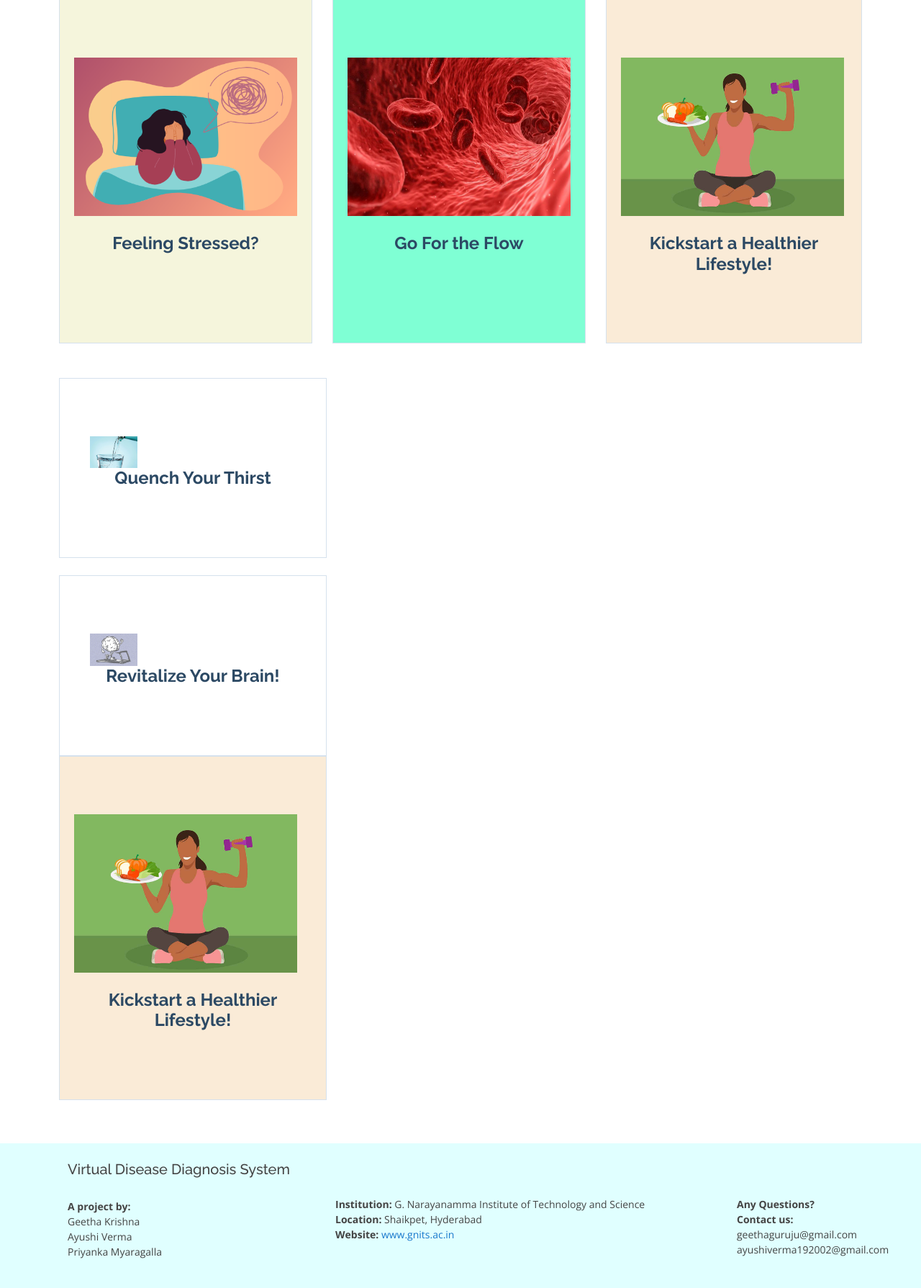
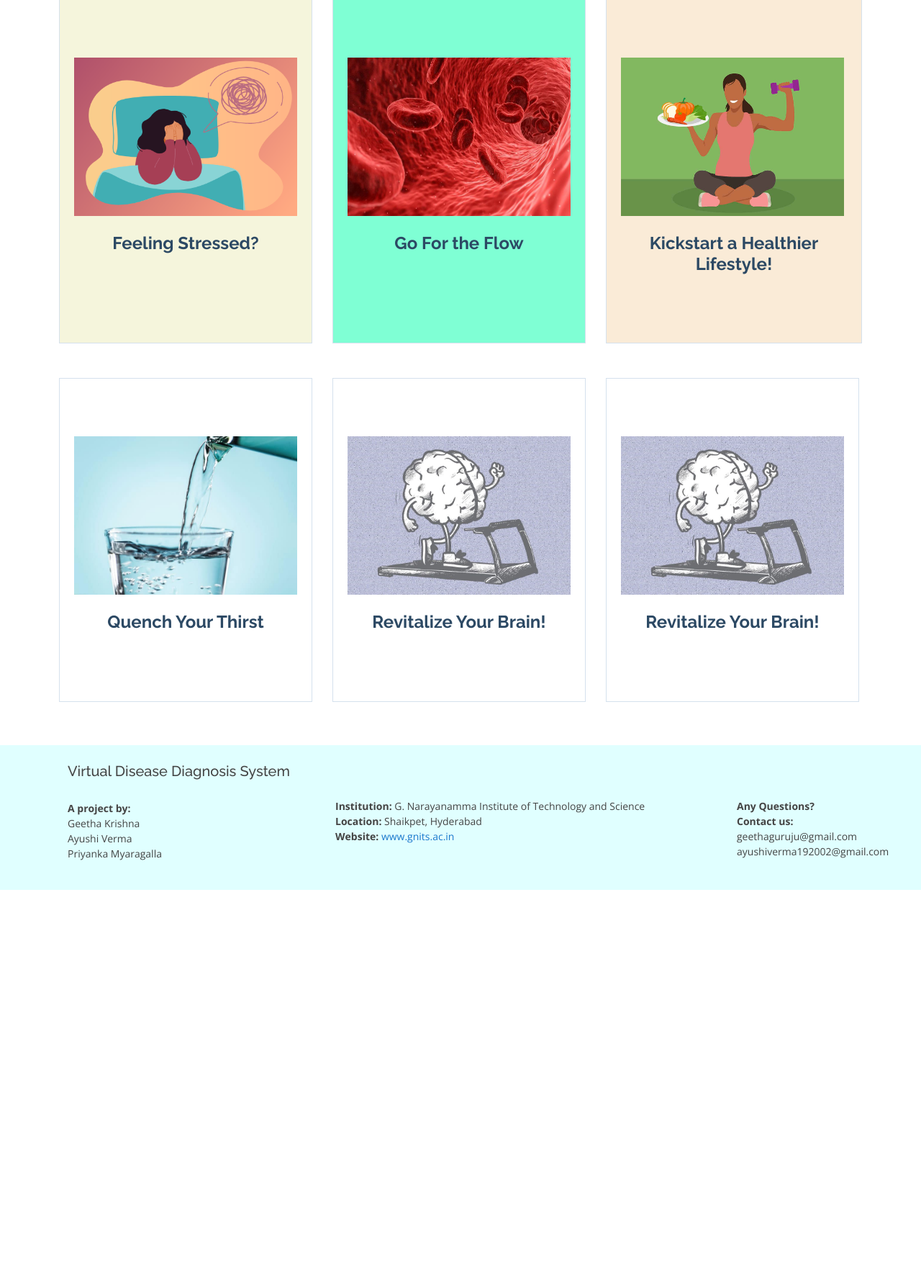
Before and after one commit to geethaguruju/Virtual-Disease-Diagnosis-System, a Flask app: page / in a window 1280 px wide. Shown: the part 1801-3590 px from the top of the page at 72% size. After the commit the page ends 3037 px from the top, so only its background shows below. Run offline with Flask 2, Linux system fonts and the light colour scheme; parts of the project's set-up code (start-up, migrations or seed data) failed here and were passed over; some libraries are stand-ins or nearby versions.

Commit message:
Update home.html

```diff
--- a/template/home.html
+++ b/template/home.html
@@ -326,12 +326,13 @@
           <br>
 
 
-
+        <div class="row">
           <div class="col-lg-4 col-md-6 d-flex align-items-stretch mt-4">
             <div class="icon-box">
               <div class="col-lg-4 text-center order-1 order-lg-2">
-                <img src="{{ url_for('static', filename='img/4water.jpg') }}" alt="feels" style="height:40%   ; width:60%" >
+                <img src="{{ url_for('static', filename='img/4water.jpg') }}" alt="feels" style="height:220px  ; width:310px" >
               </div>
+              <br>
               <h4><a target = "_blank" href="https://www.amazinghealthfacts.org/health-bites/article/e/23791/t/quench-your-thirst">Quench Your Thirst</a></h4>
               <p></p>
             </div>
@@ -340,8 +341,19 @@
           <div class="col-lg-4 col-md-6 d-flex align-items-stretch mt-4">
             <div class="icon-box">
               <div class="col-lg-4 text-center order-1 order-lg-2">
-                <img src="{{ url_for('static', filename='img/5revitalize.jpg') }}" alt="feels" style="height:40%   ; width:60%" >
+                <img src="{{ url_for('static', filename='img/5revitalize.jpg') }}" alt="feels" style="height:220px  ; width:310px" >
               </div>
+              <br>
+              <h4><a target = "_blank" href="https://www.amazinghealthfacts.org/health-bites/article/e/23793/t/revitalize-your-brain-">Revitalize Your Brain!</a></h4>
+              <p></p>
+            </div>
+          </div>
+          <div class="col-lg-4 col-md-6 d-flex align-items-stretch mt-4">
+            <div class="icon-box">
+              <div class="col-lg-4 text-center order-1 order-lg-2">
+                <img src="{{ url_for('static', filename='img/5revitalize.jpg') }}" alt="feels" style="height:220px  ; width:310px" >
+              </div>
+              <br>
               <h4><a target = "_blank" href="https://www.amazinghealthfacts.org/health-bites/article/e/23793/t/revitalize-your-brain-">Revitalize Your Brain!</a></h4>
               <p></p>
             </div>
@@ -349,16 +361,6 @@
 
 
 
-            <div class="col-lg-4 col-md-6 d-flex align-items-stretch mt-4 mt-lg-0" >
-              <div class="icon-box" style="background-color:antiquewhite;">
-                <div class="col-lg-4 text-center order-1 order-lg-2">
-                  <img src="{{ url_for('static', filename='img/3kickstart.jpg') }}" alt="feels" style="height:220px  ; width:310px" >
-                </div>
-                <br>
-                <h4><a target = "_blank" href="https://www.amazinghealthfacts.org/health-bites/article/e/23787/t/kickstart-a-healthier-lifestyle-">Kickstart a Healthier Lifestyle!</a></h4>
-                <p></p>
-              </div>
-            </div>
 
 
         </div>
```
